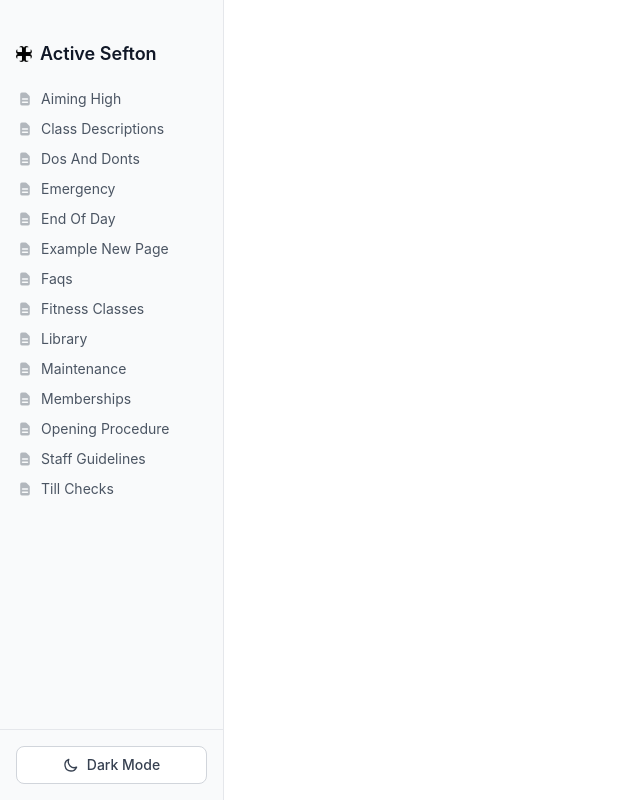
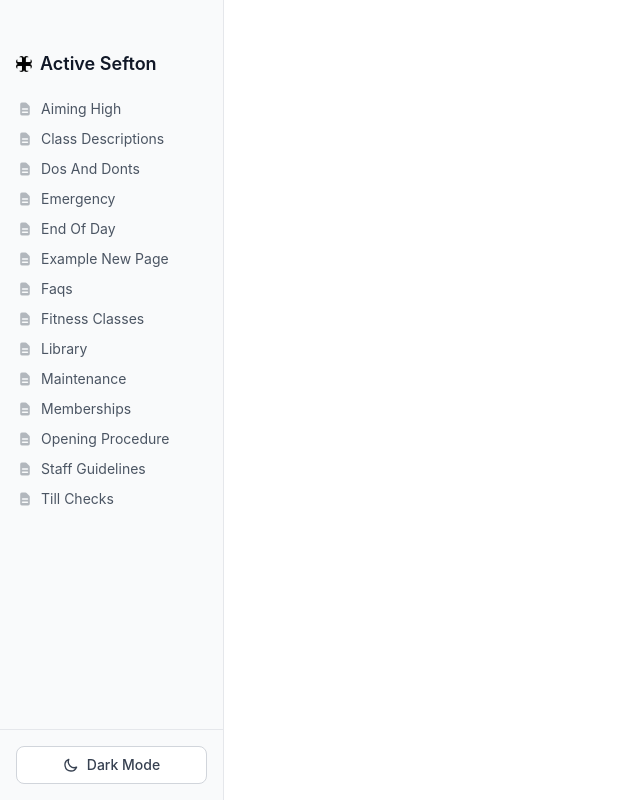
Before and after one commit to johnnyhawk02/sefton-bible-2, a React (Vite) app: page /welcome in a window 1280 px wide. Shown: the whole page, without its empty margins (0-640 px from the left). Built offline with nearby package versions, Linux system fonts and the light colour scheme.

Commit message:
Update Sidebar component: adjust top margin for improved layout

```diff
--- a/src/components/Sidebar.jsx
+++ b/src/components/Sidebar.jsx
@@ -37,7 +37,7 @@ function Sidebar({ markdownFiles }) {
 
   return (
     <div className="h-full overflow-y-auto pl-2 pr-4 py-4">
-      <div className="mb-4 mt-6">
+      <div className="mb-4" style={{ marginTop: '34px' }}>
         <div className="flex items-center mb-4 pl-2">
           <img
             src="/logo.png"
```
